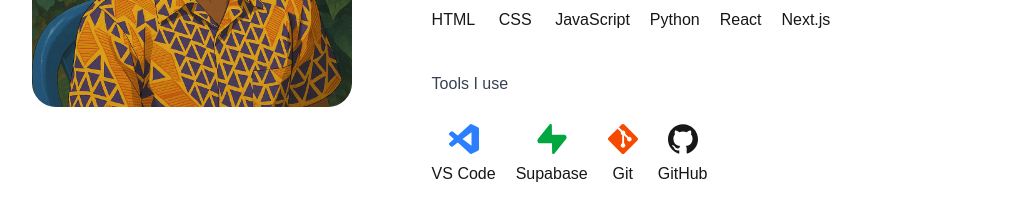
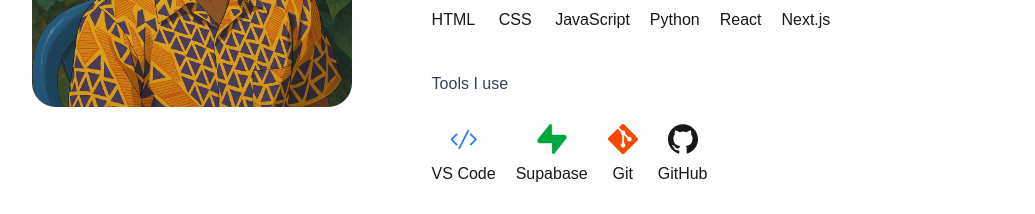
Before and after one commit to bk2024b/Josias.dev, a Next.js app: page / in a window 1280 px wide. Shown: the part 1300-1514 px from the top of the page, without its empty margins (122-1157 px from the left). Built offline with nearby package versions, Linux system fonts and the light colour scheme; a web font is replaced by a local one.

Commit message:
first amélioration

```diff
--- a/src/app/components/About.jsx
+++ b/src/app/components/About.jsx
@@ -1,7 +1,8 @@
 import React from 'react';
 import Image from 'next/image';
 import { FaHtml5, FaCss3Alt, FaJs, FaPython, FaReact } from 'react-icons/fa';
-import { SiNextdotjs, SiVisualstudiocode, SiSupabase, SiGit, SiGithub } from 'react-icons/si';
+import { SiNextdotjs, SiSupabase, SiGit, SiGithub } from 'react-icons/si';
+import { VscCode } from 'react-icons/vsc'; // Utilisons VSCode depuis react-icons/vsc à la place
 
 const About = () => {
   return (
@@ -46,7 +47,7 @@ const About = () => {
                   <h4 className='my-6 text-gray-700 font-Ovo'>Tools I use</h4>
                   <ul className='flex flex-wrap items-center gap-3 sm:gap-5'>
                     <li className='flex flex-col items-center'>
-                      <SiVisualstudiocode size={30} className="text-blue-500" />
+                      <VscCode size={30} className="text-blue-500" />
                       <span className='mt-1'>VS Code</span>
                     </li>
                     <li className='flex flex-col items-center'>
```
